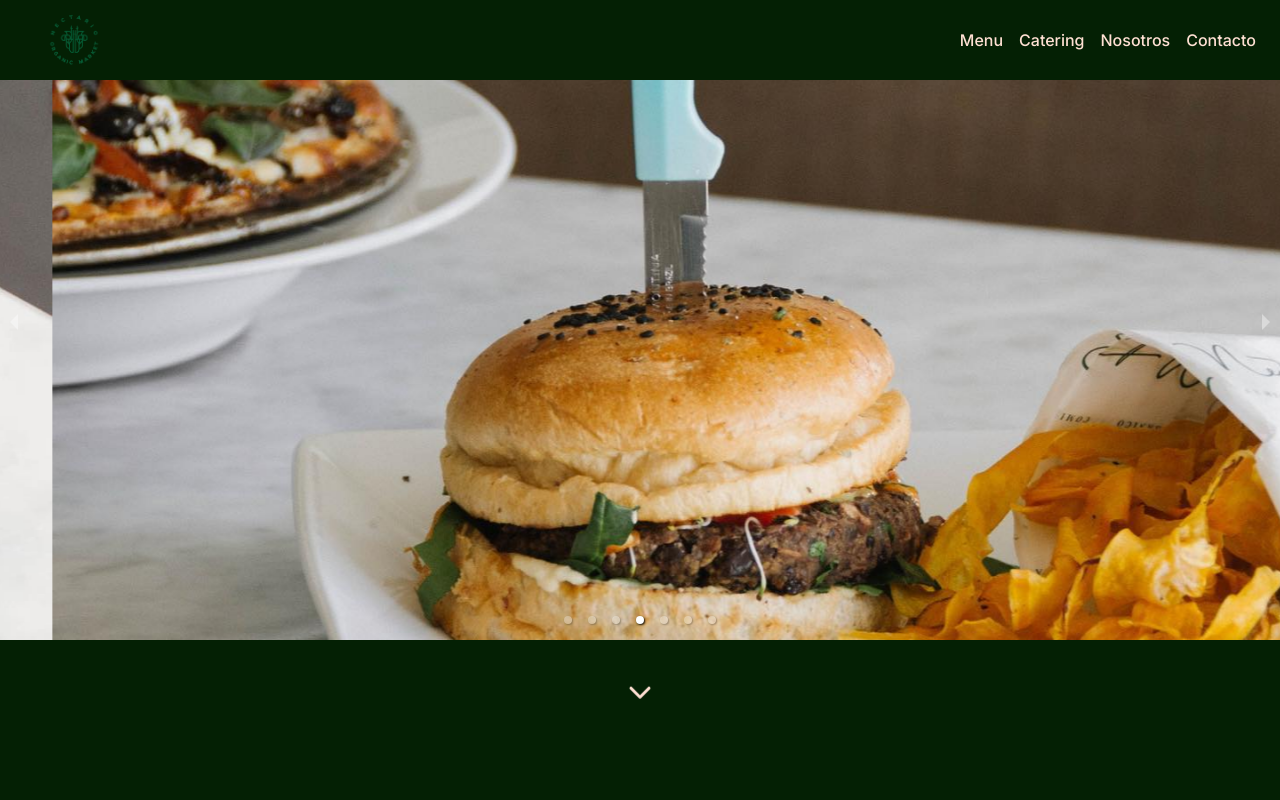
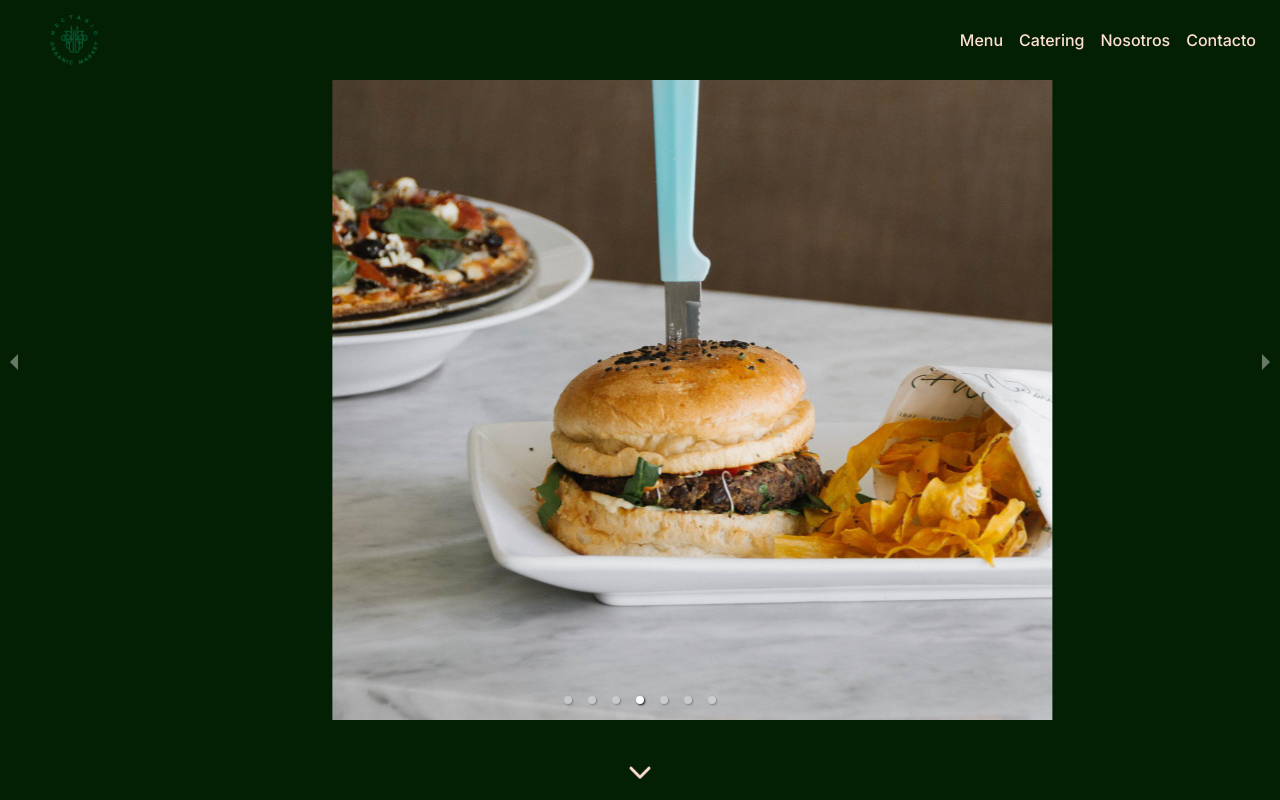
Before and after one commit to garciazapiain/nectario, a Next.js app: page / in a window 1280 px wide. Shown: the top 800 px of the page. Built offline with nearby package versions, Linux system fonts and the light colour scheme.

Commit message:
tweaks desktop and mobile

```diff
--- a/src/app/globals.css
+++ b/src/app/globals.css
@@ -325,15 +325,27 @@ body {
 }
 
 .image-container {
-  height: 80vh;
+  height: 70vh;
   width: auto;
   overflow: hidden;
+}
+
+@media (min-width: 640px) {
+  .image-container {
+    height: 90vh;
+  }
 }
 
 .image-container img {
   height: 100%;
   width: auto;
   object-fit: cover;
+}
+
+@media (min-width: 640px) {
+  .image-container img {
+    object-fit:scale-down;
+  }
 }
 
 .slider-container-banner2{
```
